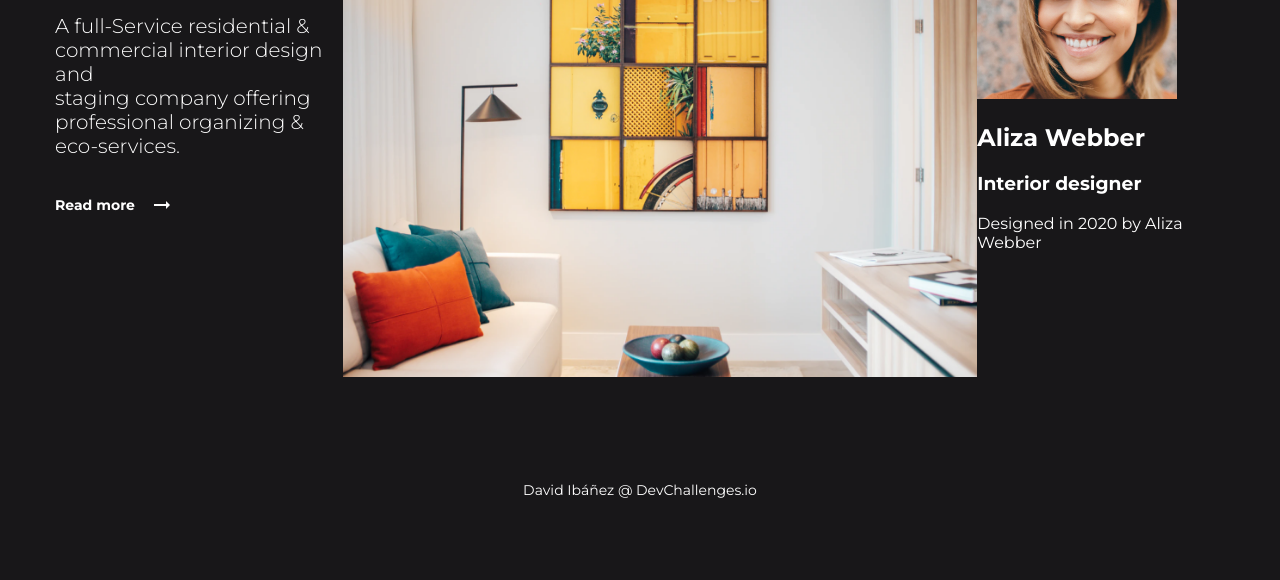
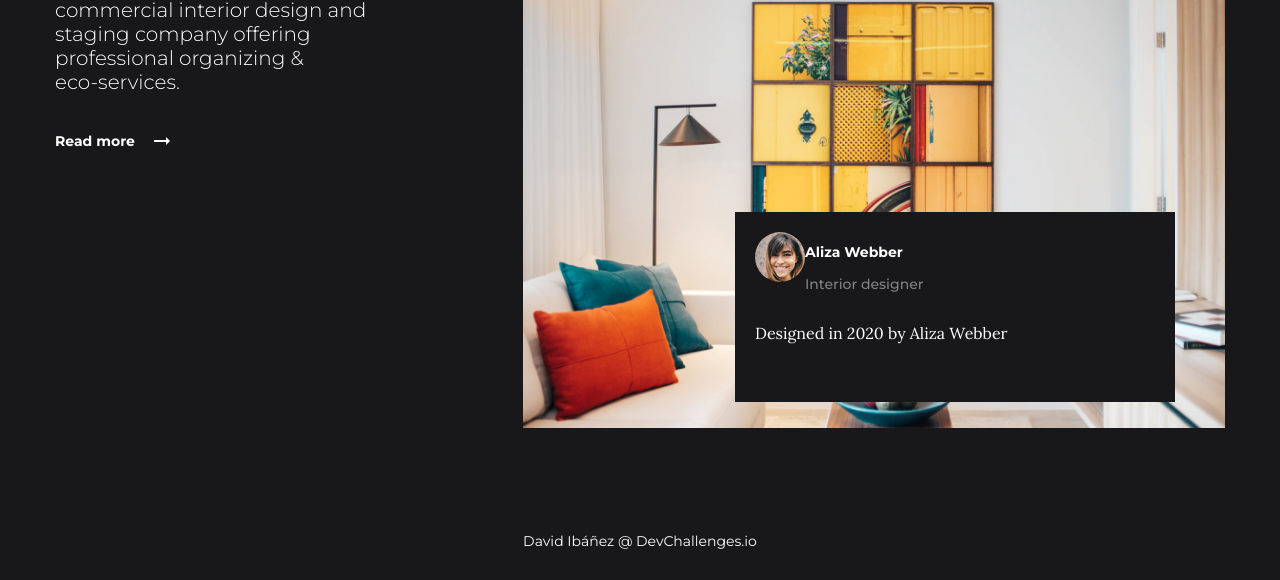
Before and after one commit to dibanezbal/interior-consultant-master, a plain HTML site: page index.html in a window 1280 px wide. Shown: the part 257-837 px from the top of the page. Before the commit the page ends 800 px from the top, so only its background shows below. Drawn offline with nearby package versions, Linux system fonts and the light colour scheme.

Commit message:
card added with avatar but still not completed

```diff
--- a/index.html
+++ b/index.html
@@ -5,12 +5,14 @@
     <meta name="viewport" content="width=device-width, initial-scale=1.0" />
     <title>Interior Consultant</title>
     <link rel="stylesheet" href="style.css" />
-    <link href="https://fonts.googleapis.com/icon?family=Material+Icons"
-      rel="stylesheet" />
+    <link
+      href="https://fonts.googleapis.com/icon?family=Material+Icons"
+      rel="stylesheet"
+    />
   </head>
   <body>
     <header>
-        <a class="p-8" href="#">THIS INTERIOR</a>
+      <a class="p-8" href="#">THIS INTERIOR</a>
       <nav>
         <ul>
           <li class="active-link"><a href="#">Home</a></li>
@@ -25,22 +27,30 @@
       <section>
         <h1>Mordern Interior</h1>
         <p>
-          A full-Service residential & <br> commercial interior design and <br> staging company offering <br>
-          professional organizing & <br>
+          A full-Service residential & <br />
+          commercial interior design and <br />
+          staging company offering <br />
+          professional organizing & <br />
           eco-services.
         </p>
-        <a href="#" >Read more<i class="material-icons ml-15">
-                arrow_right_alt
-                </i> </a>
+        <a href="#"
+          >Read more<i class="material-icons ml-15">
+            arrow_right_alt
+          </i>
+        </a>
       </section>
       <figure>
-          <img src="img/photo1.png" alt="photo of the place" width="100%" >
+        <img src="img/photo1.png" alt="photo of the place" width="100%" />
       </figure>
       <article>
-          <img src="img/photo2.png" alt="avatar">
-          <h2>Aliza Webber</h2>
-          <h3>Interior designer</h3>
-          <p>Designed in 2020 by Aliza Webber</p>
+        <div class="flex">
+          <img src="img/photo2.png" alt="avatar" />
+          <div>
+            <h2>Aliza Webber</h2>
+            <h3>Interior designer</h3>
+          </div>
+        </div>
+        <p>Designed in 2020 by Aliza Webber</p>
       </article>
     </main>
 
--- a/style.css
+++ b/style.css
@@ -45,6 +45,7 @@ main {
     margin-top: 75px;
     display: flex;
     justify-content: space-between;
+    position: relative;
 }
 
 h1 {
@@ -72,13 +73,47 @@ figure {
     width: 60%;
 }
 
+article {
+    background: #181719;
+    width: 400px;
+    height: 150px;
+    position: absolute;
+    right: 50px;
+    bottom: 30px;
+    padding: 20px;
+}
+
+article img {
+    border-radius: 50%;
+    width: 50px;
+    height: 50px;
+}
+
+article h2 {
+    font-size: 14px;
+}
+
+article h3 {
+    font-size: 14px;
+    font-weight: 500;
+    color: #828282;
+}
+
+article p {
+    font-family: 'Lora', serif;
+}
+
 footer {
     margin-top: 100px;
     text-align: center;
     font-size: 14px;
 }
 
-/* Margin and Padding*/
+/* Toolbox */
+
+.flex {
+    display: flex;
+}
 
 .ml-15 {
     margin-left: 15px;
```
